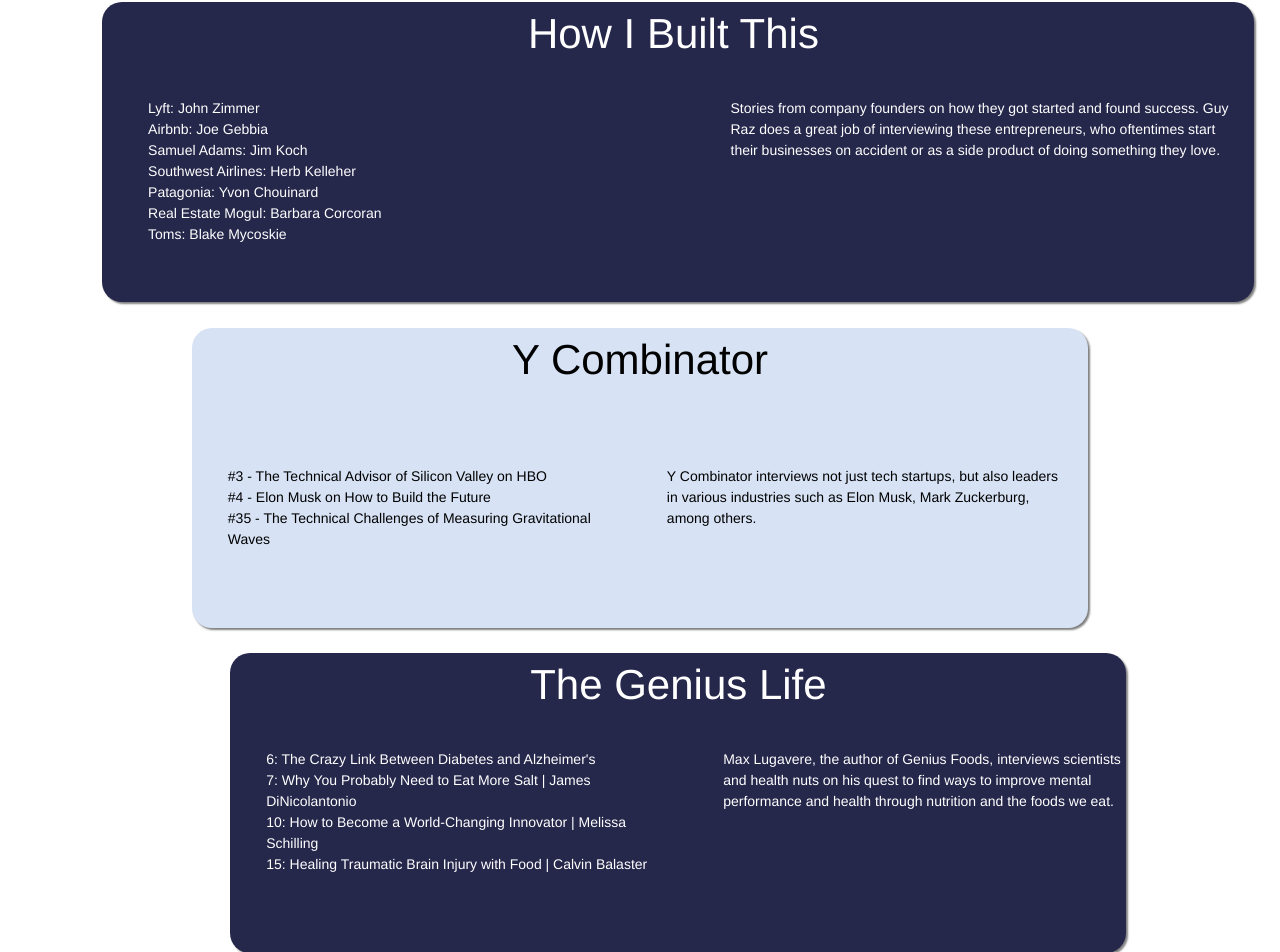
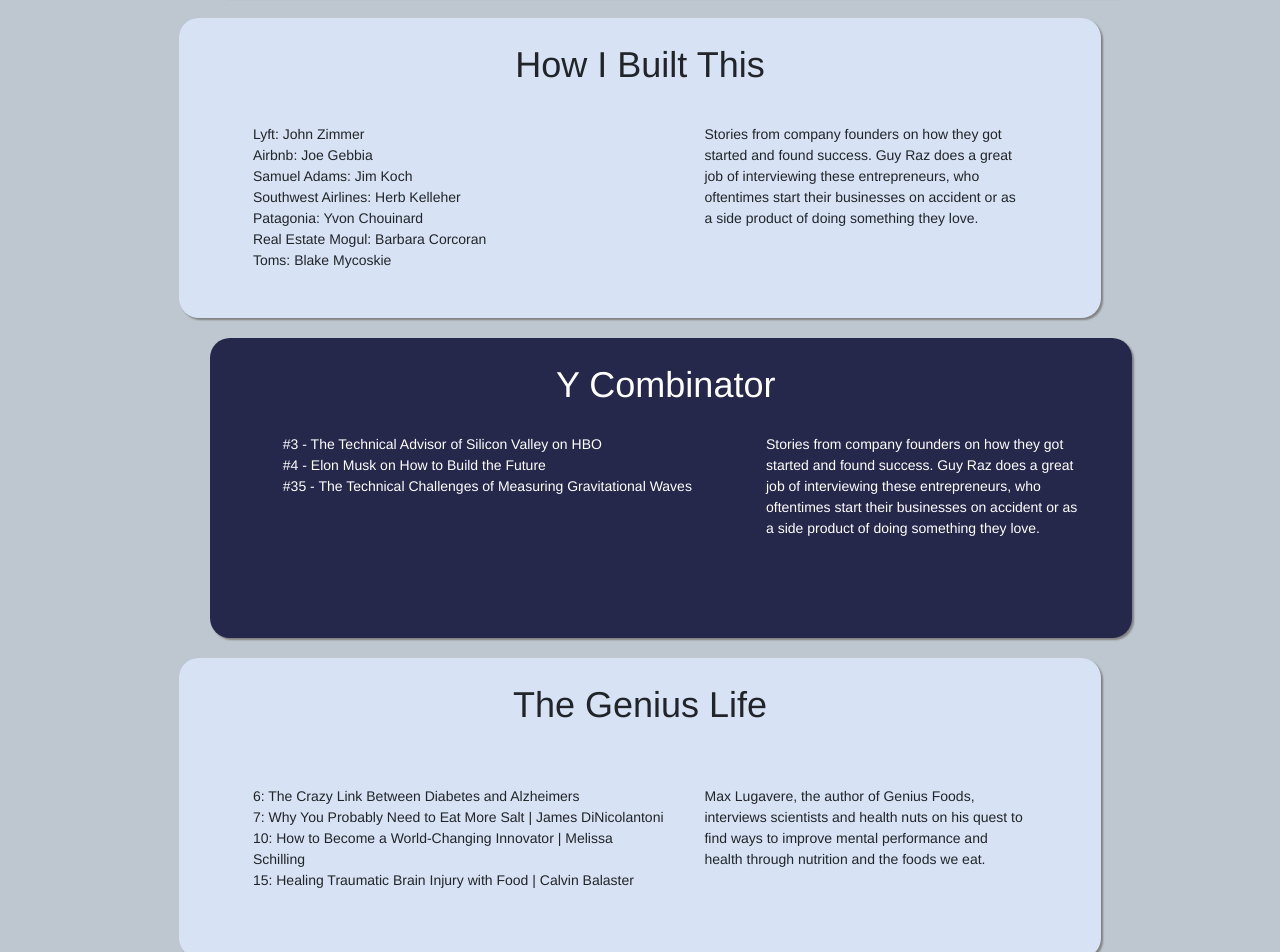
Before and after one commit to jlaprade33/personal-react, a React (Create React App) app: page /#/podcasts in a window 1280 px wide. Shown: the part 413-1365 px from the top of the page. Built offline with nearby package versions, Linux system fonts and the light colour scheme.

Commit message:
rebuilt comp... needed some love

```diff
--- a/src/components/Extras/Podcasts.js
+++ b/src/components/Extras/Podcasts.js
@@ -1,7 +1,5 @@
 import React, { Component } from 'react';
 import { makeStyles } from "@material-ui/core"
-import 'bootstrap/dist/css/bootstrap.min.css';
-import '../../App.css';
 
 const podcastInfo = [
     {
@@ -32,10 +30,25 @@
         description: "Stories from company founders on how they got started and found success. Guy Raz does a great job of interviewing these entrepreneurs, who oftentimes start their businesses on accident or as a side product of doing something they love."
     },
     {
-        name: 'Y Combinator'
+        name: 'Y Combinator',
+        link: "https://blog.ycombinator.com/category/podcast/",
+        episodes: [
+            '#3 - The Technical Advisor of Silicon Valley on HBO',
+            "#4 - Elon Musk on How to Build the Future",
+            "#35 - The Technical Challenges of Measuring Gravitational Waves"
+        ],
+        description: 'Y Combinator interviews not just tech startups, but also leaders in various industries such as Elon Musk, Mark Zuckerburg, among others.'
     },
     {
-        name: 'The Genius Life'
+        name: 'The Genius Life',
+        link: "https://www.maxlugavere.com/podcast-1",
+        episodes: [
+            '6: The Crazy Link Between Diabetes and Alzheimers',
+            '7: Why You Probably Need to Eat More Salt | James DiNicolantoni',
+            '10: How to Become a World-Changing Innovator | Melissa Schilling',
+            '15: Healing Traumatic Brain Injury with Food | Calvin Balaster'
+        ],
+        description: 'Max Lugavere, the author of Genius Foods, interviews scientists and health nuts on his quest to find ways to improve mental performance and health through nutrition and the foods we eat.'
     }
 ];
 
@@ -45,13 +58,20 @@
         width: '100%',
         margin: 'auto',
         fontFamily: "Helvetica Neue",
+        background: '#bec7cf',
+    },
+    body: {
+        padding: '2% 0 4% 0',
+        width: '80%',
+        margin: 'auto'
     },
     name: {
         width: '100%',
         minHeight: 80,
         textAlign: 'center',
-        fontSize: 42,
+        fontSize: 36,
         fontWeight: 500,
+        paddingTop: 20
     },
     background: {
         width: '100%',
@@ -61,7 +81,8 @@
         paddingLeft: 33,
         paddingRight: 33,
         fontWeight: 500,
-        color: 'black'
+        color: 'black',
+        padding: 0
     },
     rowTitle: {
        width: 'fit-content',
@@ -79,14 +100,16 @@
         textAlign: 'center',
         width: '100%',
     },
-    tim: {
+    episodes: {
+        margin: 0
+    },
+    boxLeft: {
         display:'inline-flex',
         boxShadow: '2px 2px 2px 0px gray',
         flexFlow: 'row',
         flexWrap: 'wrap',
         borderRadius: 20,
-        marginBottom: '2%',
-        marginTop: '2%',
+        margin: '2% 0 0 0',
         backgroundColor: "#d7e3f5",
         minHeight: 300,
         [theme.breakpoints.down('xs')]:{
@@ -97,27 +120,10 @@
             marginLeft: '5%',
         },
     },
-    yComb: {
-        display:'inline-flex',
-        boxShadow: '2px 2px 2px 0px gray',
-        flexFlow: 'row',
-        flexWrap: 'wrap',
-        borderRadius: 20,
-        marginBottom: '2%',
-        backgroundColor: "#d7e3f5",
-        minHeight: 300,
-        [theme.breakpoints.down('xs')]:{
-            width: '100%'
-        },
-        [theme.breakpoints.up('sm')]:{
-            width: '70%',
-            marginLeft: '15%',
-        },
-    },
-    built: {
+    boxRight: {
         borderRadius: 20,
         boxShadow: '2px 2px 2px 0px gray',
-        marginBottom: '2%',
+        margin: '2% 0 0 0',
         paddingRight: 10,
         backgroundColor: "#25274b",
         minHeight: 300,
@@ -132,36 +138,16 @@
             marginLeft: '8%'
         },
     },
-
-    genius: {
-        borderRadius: 20,
-        boxShadow: '2px 2px 2px 0px gray',
-        marginBottom: '2%',
-        backgroundColor: "#25274b",
-        minHeight: 300,
-        display: 'table',
-        color: 'white',
-
-        [theme.breakpoints.down('xs')]:{
-            width: '100%',
-            marginLeft: 0
-        },
-        [theme.breakpoints.up('sm')]:{
-            width: '70%',
-            marginLeft: '18%'
-        },
-    },
     left: {
         width: '45%',
-        marginLeft: '4%',
+        marginLeft: '8%',
         marginBottom: '4%',
         float: 'left',
         fontSize: 14,
     },
     right: {
-        width: '45%',
-        marginLeft: '4%',
-        marginBottom: '4%',
+        width: '35%',
+        margin: '0% 4%',
         float: 'right',
         fontSize: 14,
     }
@@ -169,77 +155,48 @@
 
 const Podcasts = () => {
     const classes = useStyles();
-
+    let count = 0;
     return (
-            <div className={classes.main}>
-                <div className={classes.body} class="pulse">
-
-                    <div className={classes.tim} onClick={()=> window.location = podcastInfo[0].link}>
-                        <p className={classes.name}>{podcastInfo[0].name}</p>
-                        <p className={classes.left}>
-                            #84 Sam Kass on Trials by Fire and Cooking for the Obamas<br></br>
-                            #102 "The Iceman" Wim Hof  <br></br>
-                            #110 The Tattooed Heretic of Wine and Whiskey<br></br>
-                            #114 The Athlete (and Artist) Who Cheats Death, Jimmy Chin<br></br>
-                            #115 Thinking about Extra Dimensions with Physicist Lisa Randall<br></br>
-                            #139 Meet "Scorpion" The Real-Life Santa Claus with an IGQ of 197<br></br>
-                        </p>
-                        <p className={classes.right}>
-                            {podcastInfo[0].description}
-                        </p>
-                    </div>
-
-                    <div className={classes.built} onClick={()=> window.location = podcastInfo[0].link}>
-                        <p className={classes.name}> {podcastInfo[1].name}</p>
-                        <p className={classes.left}>
-                            Lyft: John Zimmer<br></br>
-                            Airbnb: Joe Gebbia <br></br>
-                            Samuel Adams: Jim Koch<br></br>
-                            Southwest Airlines: Herb Kelleher<br></br>
-                            Patagonia: Yvon Chouinard<br></br>
-                            Real Estate Mogul: Barbara Corcoran<br></br>
-                            Toms: Blake Mycoskie
-                        </p>
-                        <p className={classes.right}>
-                        {podcastInfo[1].description}
-                        </p>
-                    </div>
-
-
-
-                    <a href="https://blog.ycombinator.com/category/podcast/" style={{textDecoration: 'none', color: 'black'}}>
-                        <div className={classes.yComb}>
-                            <p className={classes.name}>Y Combinator</p>
+        <div className={classes.main}>
+            <div className={classes.body}>
+            {
+                podcastInfo.map((podcast, index) => {
+                    count += 1;
+                    return count%2 === 0  ? (
+                        <div key={index} className={classes.boxLeft} onClick={()=> window.location = podcastInfo[index].link}>
+                            <p className={classes.name}>{podcastInfo[index].name}</p>
                             <p className={classes.left}>
-                                #3 - The Technical Advisor of Silicon Valley on HBO<br></br>
-                                #4 - Elon Musk on How to Build the Future <br></br>
-                                #35 - The Technical Challenges of Measuring Gravitational Waves
+                                {
+                                    podcast.episodes.map((item, i) => {
+                                        return (<p className={classes.episodes}>{item}</p>)
+                                    })
+                                }
                             </p>
                             <p className={classes.right}>
-                                Y Combinator interviews not just tech startups, but also leaders in various industries
-                                such as Elon Musk, Mark Zuckerburg, among others.
+                                {podcastInfo[index].description}
                             </p>
                         </div>
-                    </a>
-                    <a href="https://www.maxlugavere.com/podcast-1" style={{textDecoration: 'none', color: 'black'}}>
-                        <div className={classes.genius}>
-                            <p className={classes.name}>The Genius Life</p>
+                    ) :
+                    (
+                        <div key={index} className={classes.boxRight} onClick={()=> window.location = podcastInfo[index].link}>
+                            <p className={classes.name}> {podcastInfo[index].name}</p>
                             <p className={classes.left}>
-                                6: The Crazy Link Between Diabetes and Alzheimer's <br></br>
-                                7: Why You Probably Need to Eat More Salt | James DiNicolantonio<br></br>
-                                10: How to Become a World-Changing Innovator | Melissa Schilling <br></br>
-                                15: Healing Traumatic Brain Injury with Food | Calvin Balaster
+                                {
+                                    podcast.episodes.map((item, i) => {
+                                        return (<p className={classes.episodes}>{item}</p>)
+                                    })
+                                }
                             </p>
                             <p className={classes.right}>
-                                Max Lugavere, the author of Genius Foods, interviews scientists and health
-                                nuts on his quest to find ways to improve mental performance and health through
-                                nutrition and the foods we eat.
+                            {podcastInfo[1].description}
                             </p>
                         </div>
-                    </a>
-                </div>
+                    )
+                })
+            }
             </div>
-        )
+        </div>
+    )
 };
 
 export default Podcasts;
```
